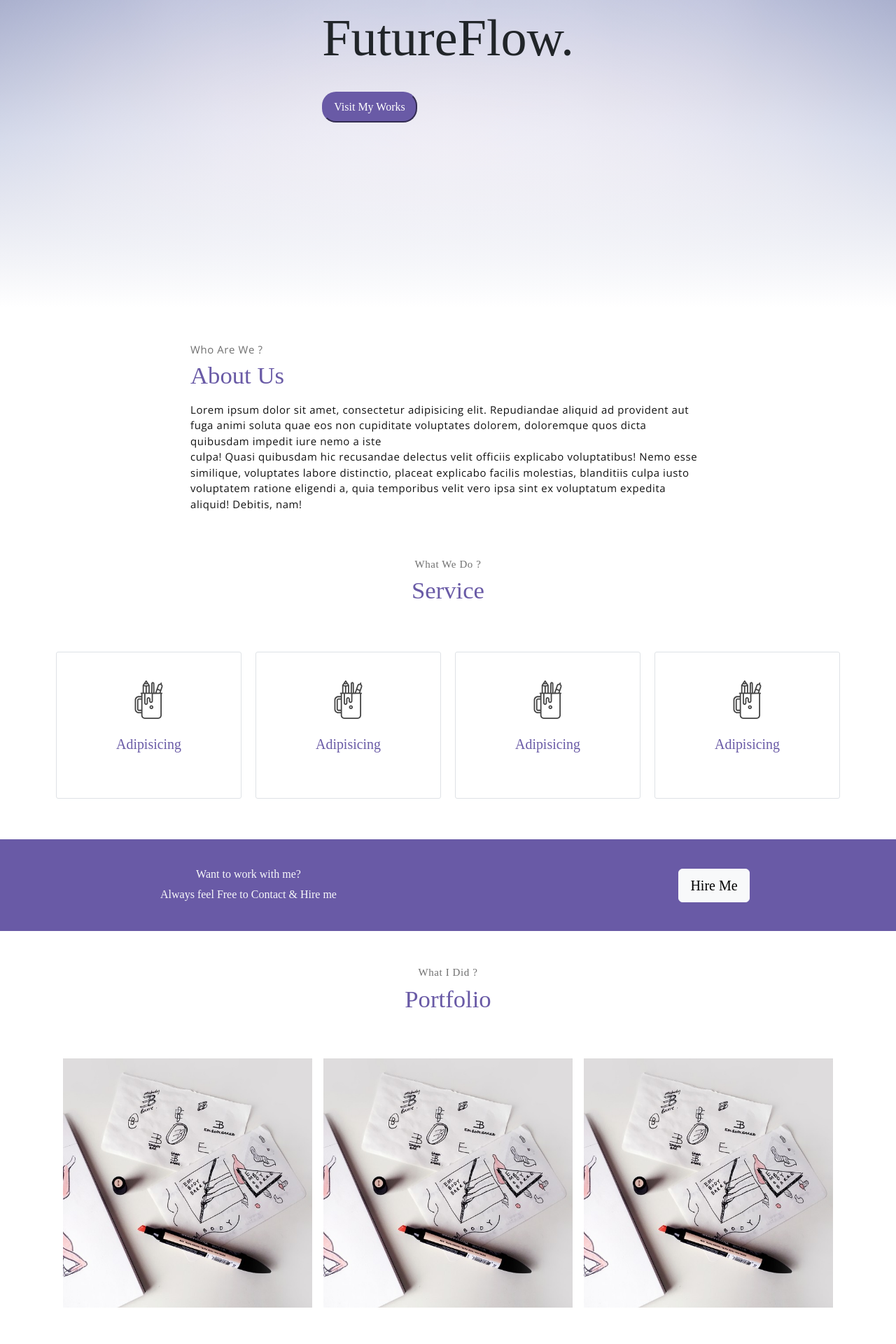
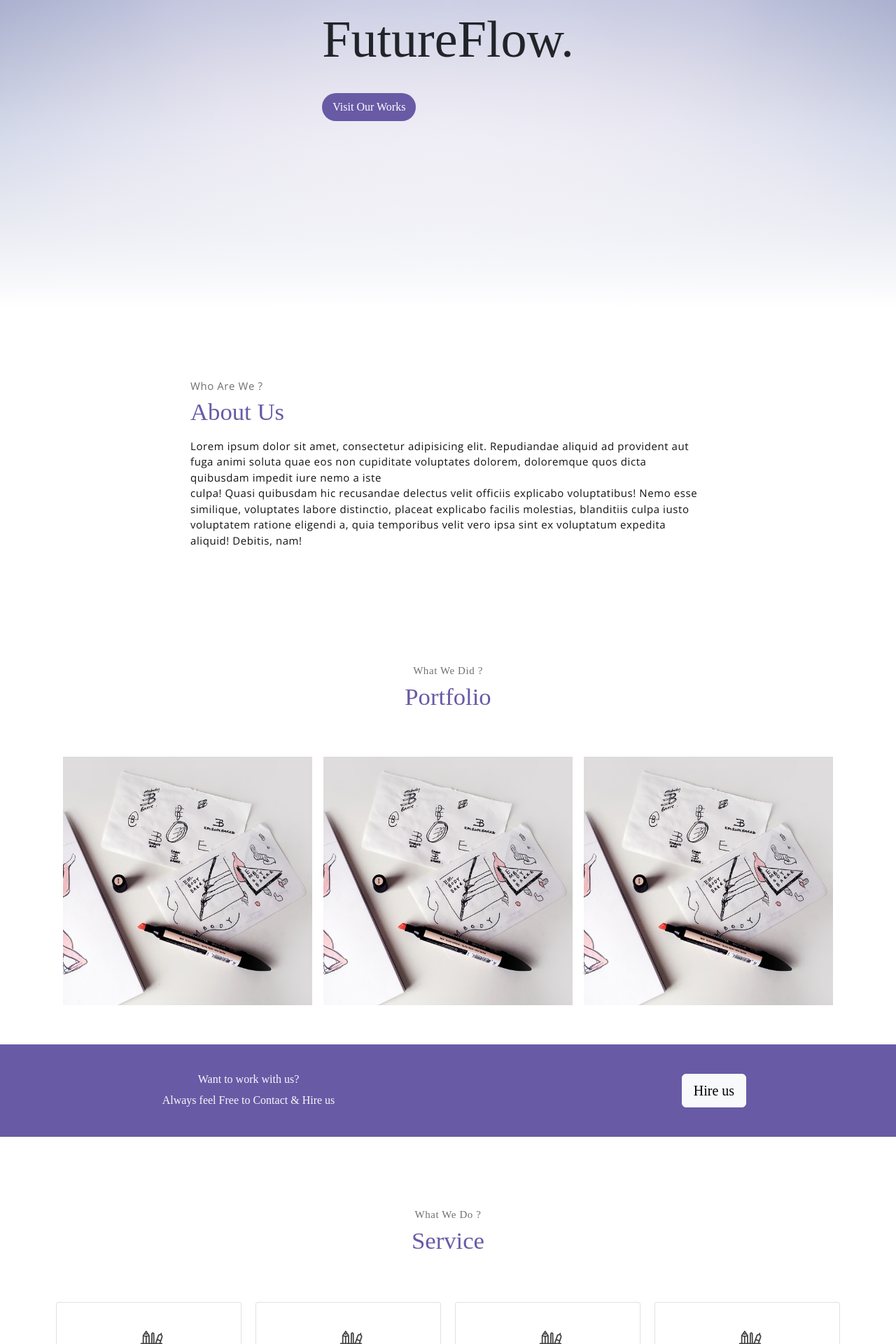
Before and after one commit to TheVirajCoder/futureflow.vd, a React (Create React App) app: page / in a window 1280 px wide. Shown: the part 360-2280 px from the top of the page at 70% size. Built offline with nearby package versions, Linux system fonts and the light colour scheme; a web font is replaced by a local one.

Commit message:
favicon_add

```diff
--- a/public/index.html
+++ b/public/index.html
@@ -2,7 +2,7 @@
 <html lang="en">
   <head>
     <meta charset="utf-8" />
-    <link rel="icon" href="%PUBLIC_URL%/favicon.ico" />
+    <link rel="icon" href="%PUBLIC_URL%/favicon.jpg" />
     <meta name="viewport" content="width=device-width, initial-scale=1" />
     <meta name="theme-color" content="#000000" />
     <meta
--- a/src/App.js
+++ b/src/App.js
@@ -16,9 +16,9 @@ function App() {
       <Navigation />
       <Header />
       <About />
+      <Portfolio />
+      <WorkWithUs />
       <Services />
-      <WorkWithUs />
-      <Portfolio />
       <Contact />
       <Footer />
     </>
--- a/src/assests/scss/header/_content.scss
+++ b/src/assests/scss/header/_content.scss
@@ -34,6 +34,7 @@ header {
                 color: #fff;
                 background-color: #695aa6;
                 border-color: #695aa6;
+                text-decoration: none;
             }
 
         }
--- a/src/components/constactForm/Contact.js
+++ b/src/components/constactForm/Contact.js
@@ -5,7 +5,7 @@ import ContactForm from './ContactForm';
 const Contact = () => {
   return (
     <>
-      <SectionHeader id="contact" title="How can you communicate?" subtitle="Contact Me" />
+      <SectionHeader id="contact" title="How can you communicate?" subtitle="Contact Us" />
       <ContactForm />
     </>
   );
--- a/src/components/constactForm/ContactForm.js
+++ b/src/components/constactForm/ContactForm.js
@@ -7,6 +7,7 @@ const ContactForm = () => {
   const {
     register,
     handleSubmit,
+    reset,
     formState: { errors }
   } = useForm();
   return (
@@ -20,6 +21,17 @@ const ContactForm = () => {
                   'https://futureflow-d9448-default-rtdb.asia-southeast1.firebasedatabase.app/messages.json',
                   {
                     data
+                  }
+                );
+                reset(
+                  {
+                    name: '',
+                    email: '',
+                    message: ''
+                  },
+                  {
+                    keepErrors: true,
+                    keepDirty: true
                   }
                 );
               })}>
--- a/src/components/header/Header.js
+++ b/src/components/header/Header.js
@@ -7,7 +7,9 @@ const Header = () => {
         <div className="header-content">
           <span className="up">Welcome to</span>
           <span className="down">FutureFlow.</span>
-          <button className="header-btn">Visit My Works</button>
+          <a className="header-btn" href="#portfolio">
+            Visit Our Works
+          </a>
         </div>
       </div>
     </header>
--- a/src/components/portfolio/PorftfolioCard.js
+++ b/src/components/portfolio/PorftfolioCard.js
@@ -10,7 +10,7 @@ const PorftfolioCard = () => {
     { title: 'Web Designing', subtitle: 'Category: Web Templates' }
   ];
   return (
-    <section className="portfolioCard">
+    <section className="portfolioCard pb-5">
       <div className="container">
         <div className="d-flex flex-wrap">
           {cardData.map((item) => {
--- a/src/components/portfolio/Portfolio.js
+++ b/src/components/portfolio/Portfolio.js
@@ -5,7 +5,7 @@ import PorftfolioCard from './PorftfolioCard';
 const Portfolio = () => {
   return (
     <>
-      <SectionHeader id="portfolio" title="What I Did ?" subtitle="Portfolio" />
+      <SectionHeader id="portfolio" title="What We Did ?" subtitle="Portfolio" />
       <PorftfolioCard />
     </>
   );
--- a/src/components/sectioinHeader/SectionHeader.js
+++ b/src/components/sectioinHeader/SectionHeader.js
@@ -5,7 +5,7 @@ import './SectionHeader.css';
 
 const SectionHeader = ({ id, title, subtitle }) => {
   return (
-    <section id={id} className="my-5">
+    <section id={id} className="mb-5" style={{ paddingTop: '100px' }}>
       <div className="container">
         <div className="row">
           <div className="col-lg-12">
--- a/src/components/workWithUs/WorkWithUs.js
+++ b/src/components/workWithUs/WorkWithUs.js
@@ -8,11 +8,11 @@ const WorkWithUs = () => {
       <div className="container text-center text-sm-left">
         <div className="row align-items-center">
           <div className="col-sm offset-md-1 mb-4 mb-md-0">
-            <h6 className="title text-light">Want to work with me?</h6>
-            <p className="m-0 text-light">Always feel Free to Contact &amp; Hire me</p>
+            <h6 className="title text-light">Want to work with us?</h6>
+            <p className="m-0 text-light">Always feel Free to Contact &amp; Hire us</p>
           </div>
           <div className="col-sm offset-sm-2 offset-md-3">
-            <button className="btn btn-lg my-font btn-light rounded">Hire Me</button>
+            <button className="btn btn-lg my-font btn-light rounded">Hire us</button>
           </div>
         </div>
       </div>
--- a/src/pages/About.js
+++ b/src/pages/About.js
@@ -2,7 +2,7 @@ import React from 'react';
 
 const About = () => {
   return (
-    <section id="about" className="about my-5">
+    <section id="about" className="about mb-5" style={{ paddingTop: '100px' }}>
       <div className="container">
         <div className="row justify-content-center">
           <div className="col-lg-8 col-md-10 col-sm-12">
```
Also changed, not shown: public/favicon.jpg (added).
